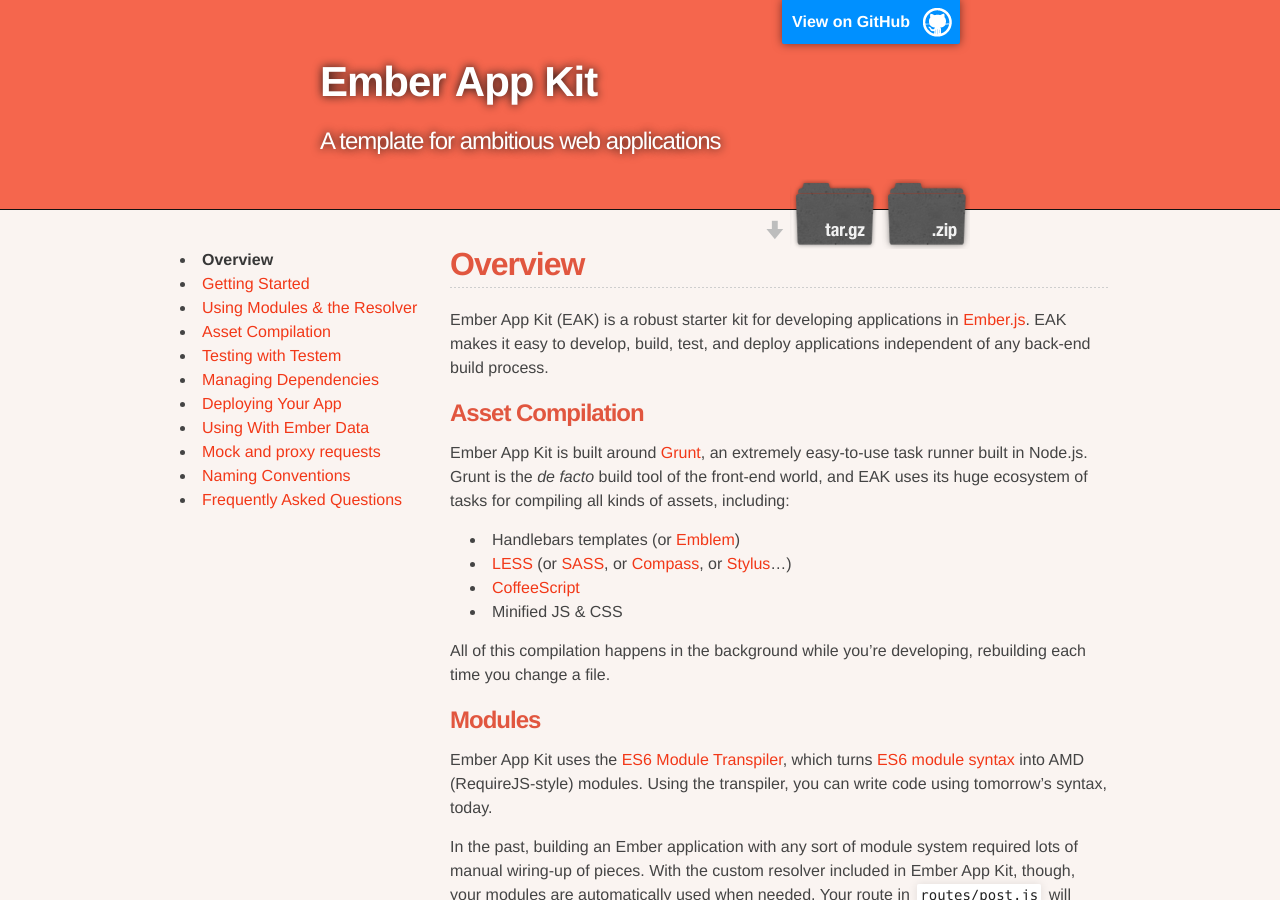
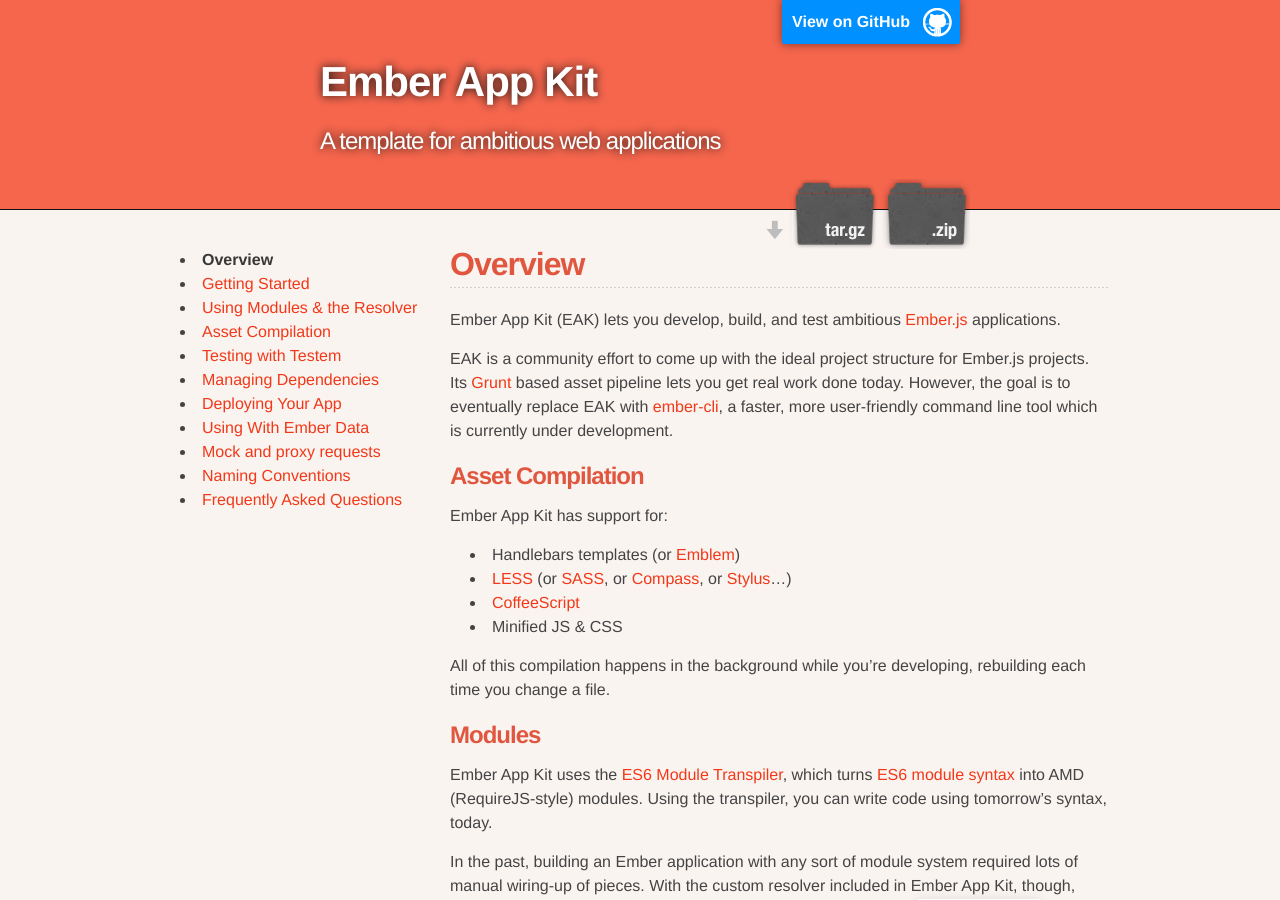
Before and after one commit to stefanpenner/ember-app-kit, a Jekyll site: the page built from index.md, in a window 1280 px wide and 900 px high. Built offline with Jekyll 4.4.1, drawn with Linux system fonts in a browser that asks for light colours.

Commit message:
Clarify mission statement

```diff
--- a/index.md
+++ b/index.md
@@ -4,16 +4,18 @@
 permalink: index.html
 ---
 
-Ember App Kit (EAK) is a robust starter kit for developing applications in
-[Ember.js](http://emberjs.com). EAK makes it easy to develop, build, test, and
-deploy applications independent of any back-end build process.
+Ember App Kit (EAK) lets you develop, build, and test ambitious
+[Ember.js](http://emberjs.com) applications.
+
+EAK is a community effort to come up with the ideal project structure for Ember.js projects.
+Its [Grunt](http://gruntjs.com) based asset pipeline lets you get real work done today.
+However, the goal is to eventually replace EAK with
+[ember-cli](https://github.com/stefanpenner/ember-cli), a faster, more user-friendly
+command line tool which is currently under development.
 
 ### Asset Compilation
 
-Ember App Kit is built around [Grunt](http://gruntjs.com), an extremely
-easy-to-use task runner built in Node.js. Grunt is the *de facto* build tool of
-the front-end world, and EAK uses its huge ecosystem of tasks for compiling all
-kinds of assets, including:
+Ember App Kit has support for:
 
 * Handlebars templates (or [Emblem](http://emblemjs.com/))
 * [LESS](http://lesscss.org/) (or [SASS](http://sass-lang.com/), or
```
